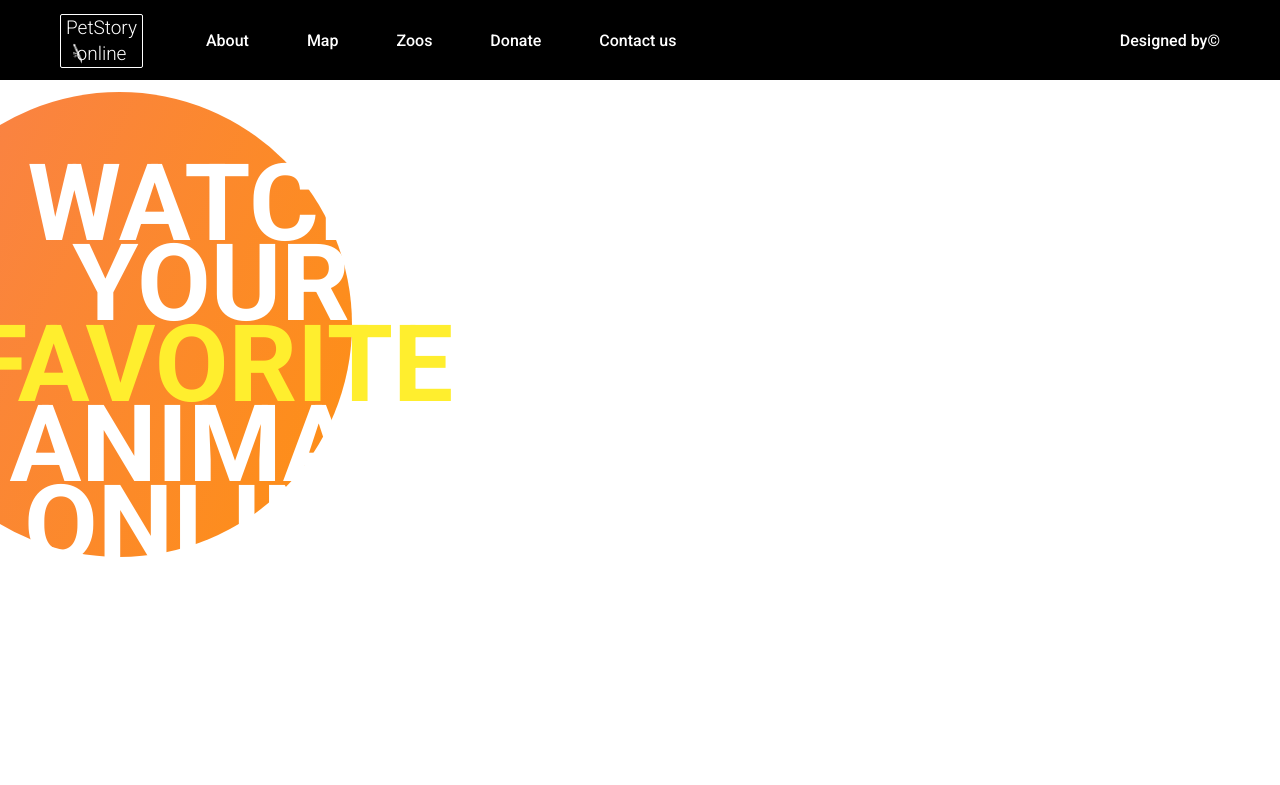
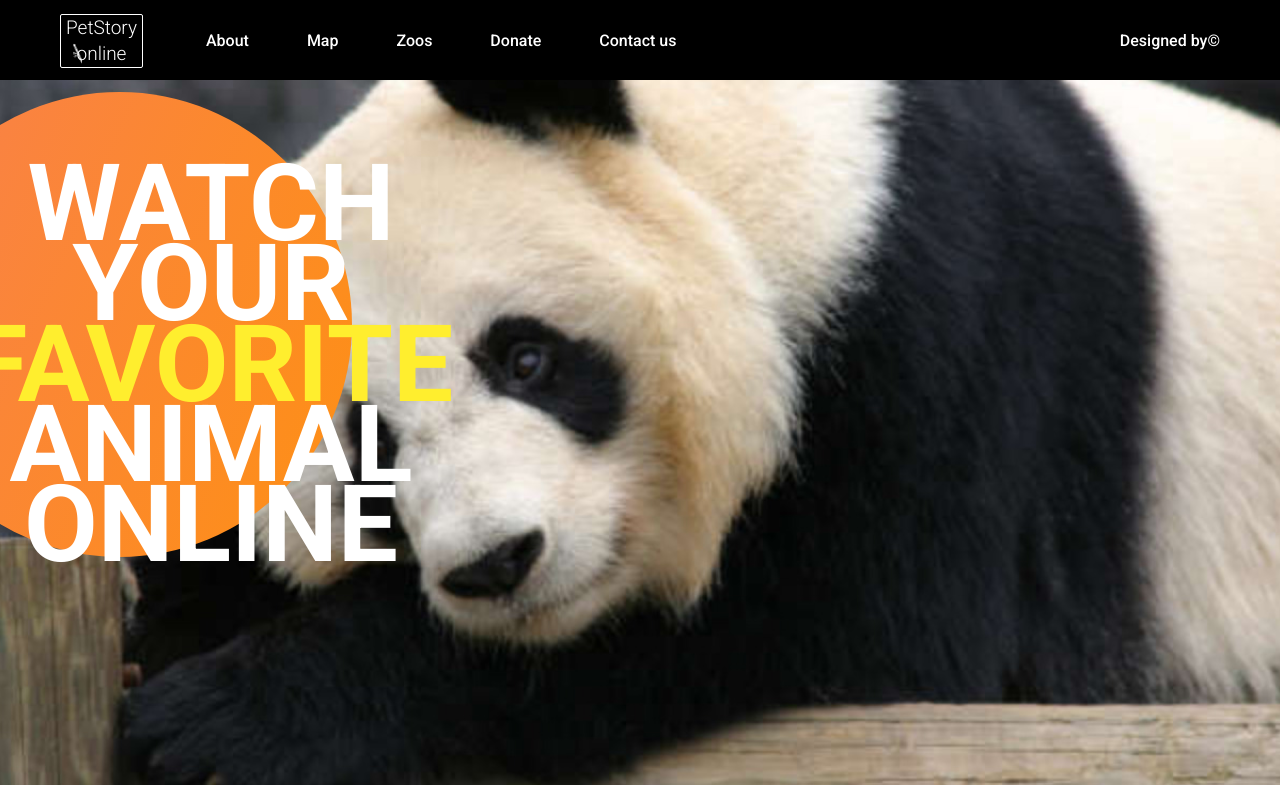
Before and after one commit to AnnAntonenko/online-zoo, a plain HTML site: page index.html in a window 1280 px wide. Shown: the top 785 px of the page. Drawn offline with Linux system fonts and the light colour scheme.

Commit message:
fix: update path to img in css file

```diff
--- a/style.css
+++ b/style.css
@@ -108,8 +108,7 @@
 }
 
 .favorite_animal {
-   /* background: url("img/Giant_Panda.png") no-repeat center cover; */
-  background-image: url("img/Giant_Panda.png");
+  background-image: url("assets/img/Giant_Panda.png");
   background-repeat: no-repeat;
   background-position: center center;
   background-size: cover;
```
